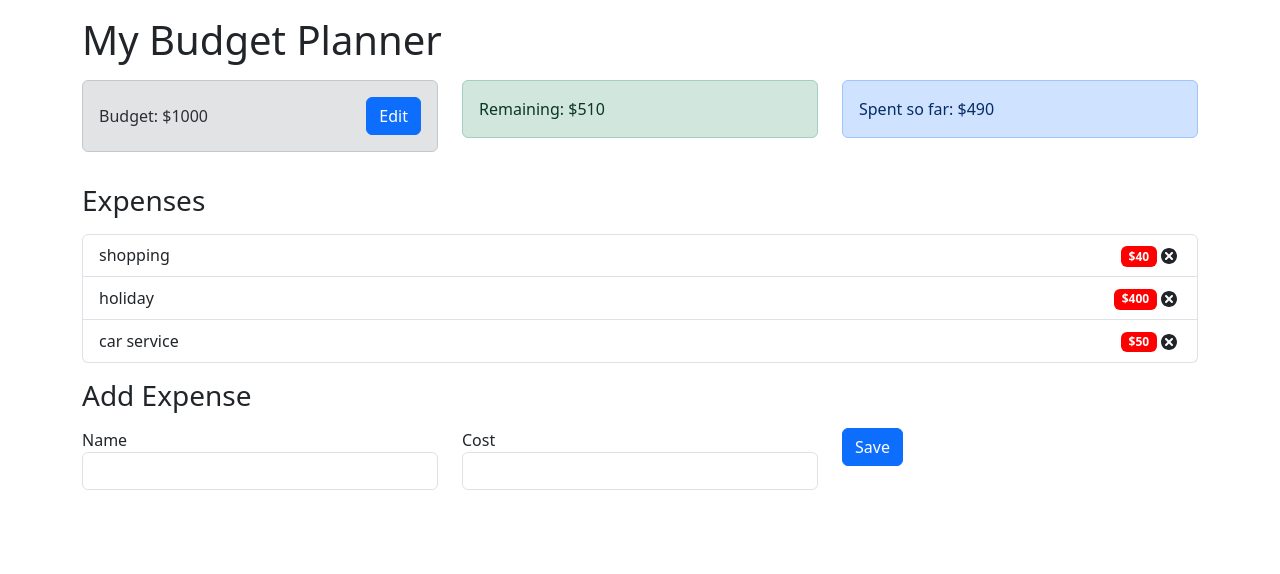
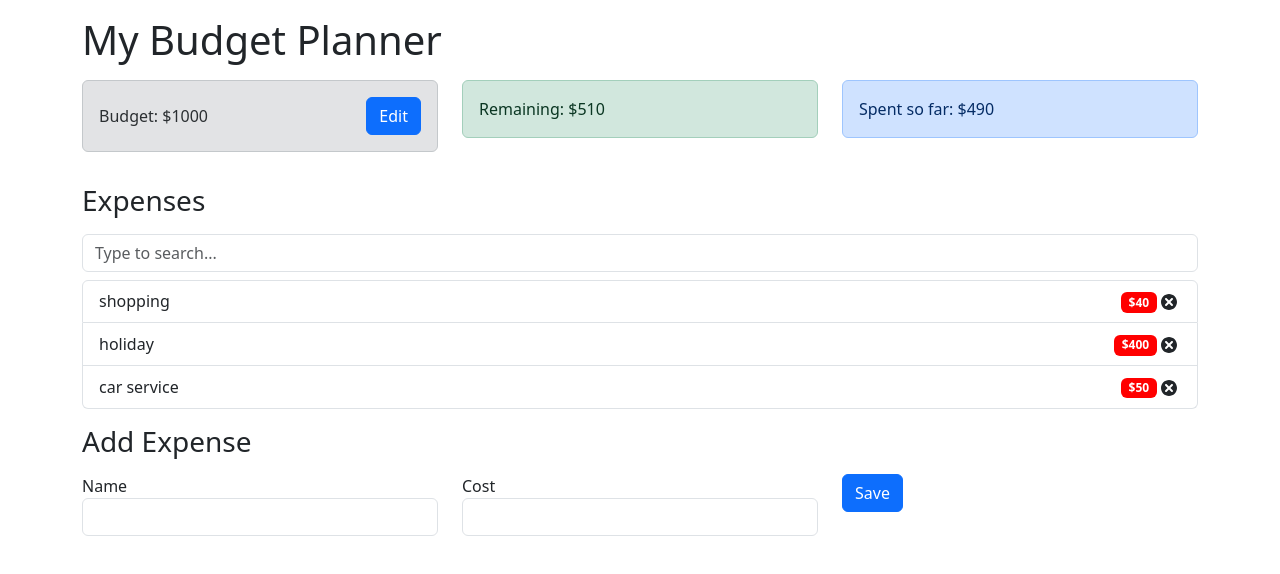
Before and after one commit to mdrakiburrahman/react-playground, a React (Create React App) app in the folder budget-tracker/: page / in a window 1280 px wide. Shown: the top 574 px of the page. Built offline with nearby package versions, Linux system fonts and the light colour scheme.

Commit message:
Added search bar to expense list

```diff
--- a/budget-tracker/src/components/ExpenseList.js
+++ b/budget-tracker/src/components/ExpenseList.js
@@ -1,13 +1,33 @@
-import React, { useContext } from 'react';
+import React, { useContext, useState, useEffect } from 'react';
 import { AppContext } from '../context/AppContext'
 import ExpenseItem from './ExpenseItem';
 
 const ExpenseList = () => {
     const { expenses } = useContext(AppContext);
 
+    const [filteredExpenses, setfilteredExpenses] = useState(expenses || []);
+
+    useEffect(() => {
+        setfilteredExpenses(expenses);
+    }, [expenses]);
+
+    const handleChange = (event) => {
+        const searchResults = expenses.filter((filteredExpense) =>
+            filteredExpense.name.toLowerCase().includes(event.target.value)
+        );
+        setfilteredExpenses(searchResults);
+    };
+
     return (
+        <>
+            <input
+                type='text'
+                class='form-control mb-2 mr-sm-2'
+                placeholder='Type to search...'
+                onChange={handleChange}
+            />
             <ul className='list-group'>
-            {expenses.map((expense) => (
+                {filteredExpenses.map((expense) => (
                     <ExpenseItem
                         id={expense.id}
                         name={expense.name}
@@ -15,6 +35,7 @@ const ExpenseList = () => {
                 ))
                 }
             </ul>
+        </>
     )
 }
 
```
Lines whose indentation alone changed are shown as unchanged.
